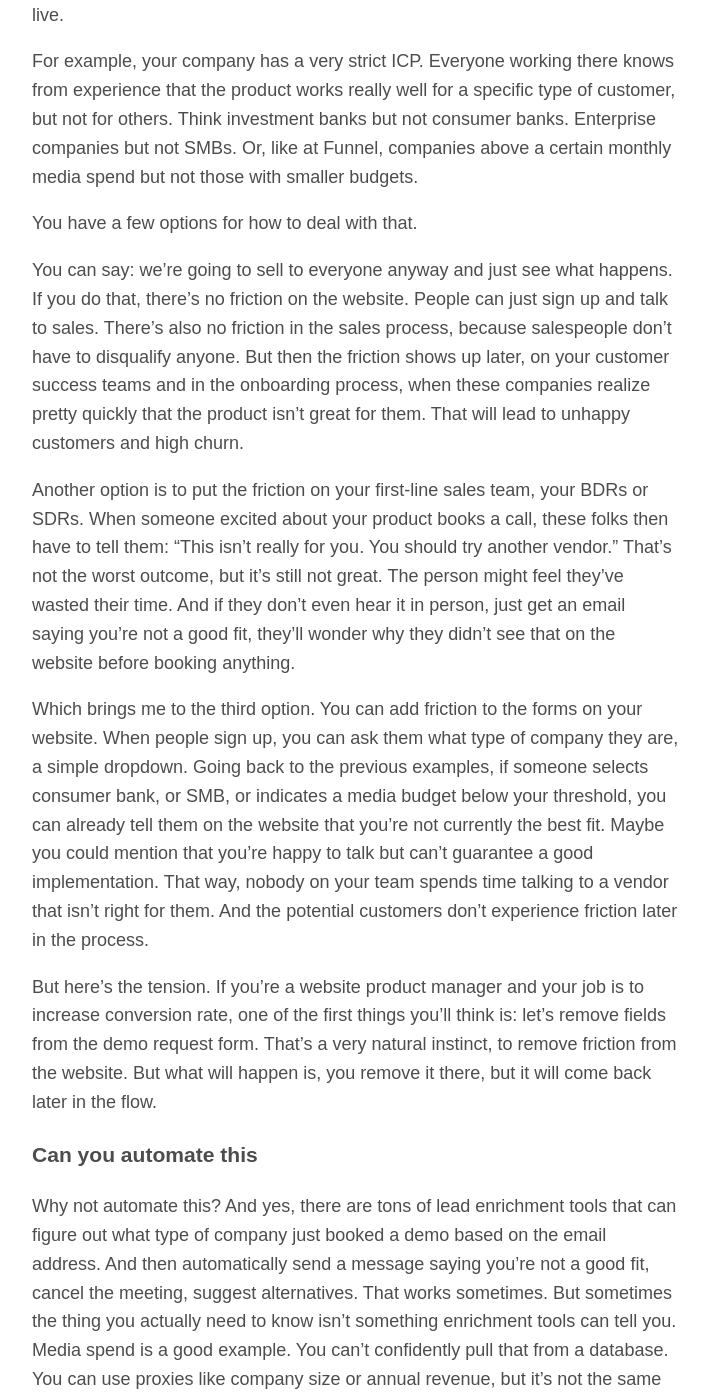
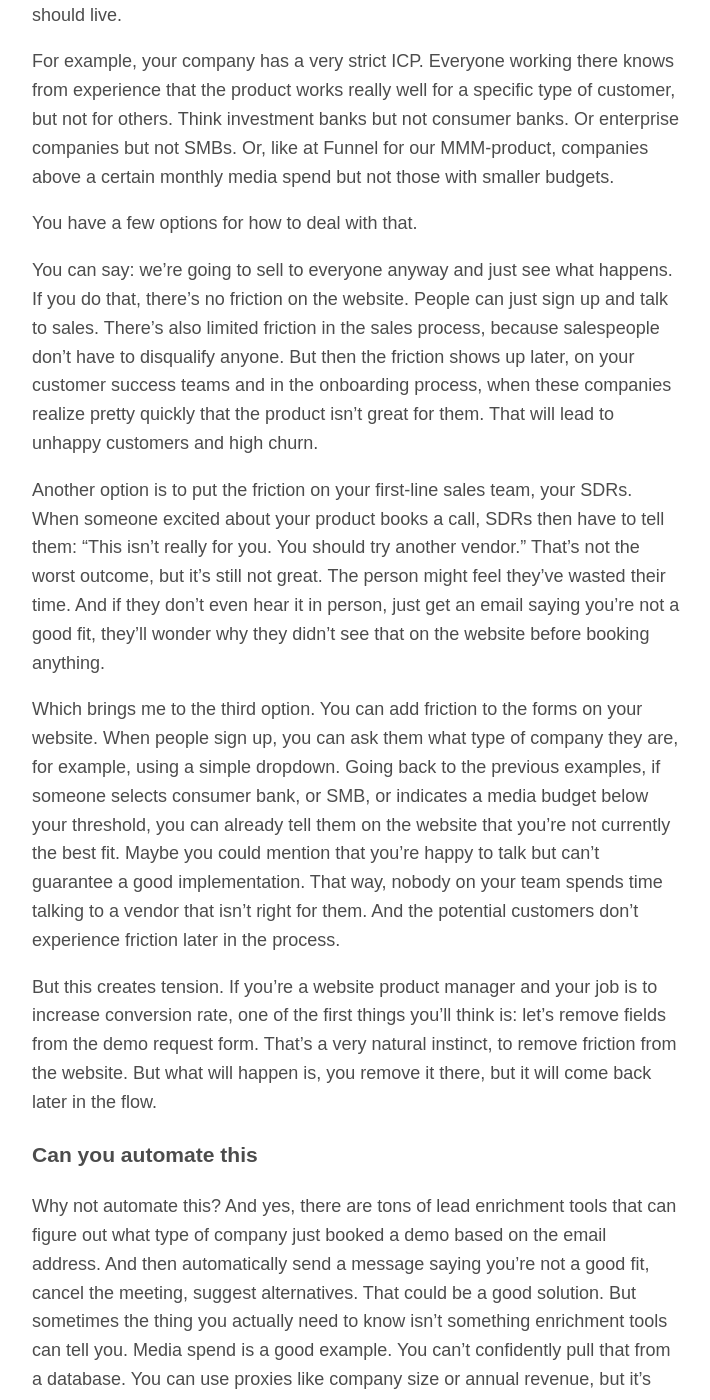
Before and after one commit to tfrenkiel040/website, a Jekyll site: the page built from _posts/2026-03-24-growth-is-about-friction.md, in a window 1280 px wide and 1400 px high, scrolled down 449 px. Shown: the whole window, without its empty margins (284-994 px from the left). Built offline with Jekyll 4.4.1, drawn with Linux system fonts in a browser that asks for light colours; some of the changed text lies outside the part shown.

Commit message:
Update 2026-03-24-growth-is-about-friction.md

```diff
--- a/_posts/2026-03-24-growth-is-about-friction.md
+++ b/_posts/2026-03-24-growth-is-about-friction.md
@@ -5,42 +5,44 @@
 categories: [Marketing, Product]
 ---
 
-Growth is about friction. Most of the times it's about removing friction, but sometimes it's also about adding it. And here's why.
+Growth is about friction. Most of the times it's about removing friction, but sometimes it's also about adding it.
 
-When you remove friction somewhere in a user experience flow, the friction comes back somewhere else. So the question shouldn't be how to eliminate friction altogether. It's about making a deliberate choice about where it should live.
+When you remove friction somewhere in a user experience flow, the friction often comes back somewhere else. So the question shouldn't be how to eliminate friction altogether. It's more about making a deliberate choice about where it should live.
 
-For example, your company has a very strict ICP. Everyone working there knows from experience that the product works really well for a specific type of customer, but not for others. Think investment banks but not consumer banks. Enterprise companies but not SMBs. Or, like at Funnel, companies above a certain monthly media spend but not those with smaller budgets.
+For example, your company has a very strict ICP. Everyone working there knows from experience that the product works really well for a specific type of customer, but not for others. Think investment banks but not consumer banks. Or enterprise companies but not SMBs. Or, like at Funnel for our MMM-product, companies above a certain monthly media spend but not those with smaller budgets.
 
 You have a few options for how to deal with that.
 
-You can say: we're going to sell to everyone anyway and just see what happens. If you do that, there's no friction on the website. People can just sign up and talk to sales. There's also no friction in the sales process, because salespeople don't have to disqualify anyone. But then the friction shows up later, on your customer success teams and in the onboarding process, when these companies realize pretty quickly that the product isn't great for them. That will lead to unhappy customers and high churn.
+You can say: we're going to sell to everyone anyway and just see what happens. If you do that, there's no friction on the website. People can just sign up and talk to sales. There's also limited friction in the sales process, because salespeople don't have to disqualify anyone. But then the friction shows up later, on your customer success teams and in the onboarding process, when these companies realize pretty quickly that the product isn't great for them. That will lead to unhappy customers and high churn.
 
-Another option is to put the friction on your first-line sales team, your BDRs or SDRs. When someone excited about your product books a call, these folks then have to tell them: "This isn't really for you. You should try another vendor." That's not the worst outcome, but it's still not great. The person might feel they've wasted their time. And if they don't even hear it in person, just get an email saying you're not a good fit, they'll wonder why they didn't see that on the website before booking anything.
+Another option is to put the friction on your first-line sales team, your SDRs. When someone excited about your product books a call, SDRs then have to tell them: "This isn't really for you. You should try another vendor." That's not the worst outcome, but it's still not great. The person might feel they've wasted their time. And if they don't even hear it in person, just get an email saying you're not a good fit, they'll wonder why they didn't see that on the website before booking anything.
 
-Which brings me to the third option. You can add friction to the forms on your website. When people sign up, you can ask them what type of company they are, a simple dropdown. Going back to the previous examples, if someone selects consumer bank, or SMB, or indicates a media budget below your threshold, you can already tell them on the website that you're not currently the best fit. Maybe you could mention that you're happy to talk but can't guarantee a good implementation. That way, nobody on your team spends time talking to a vendor that isn't right for them. And the potential customers don't experience friction later in the process.
+Which brings me to the third option. You can add friction to the forms on your website. When people sign up, you can ask them what type of company they are, for example, using a simple dropdown. Going back to the previous examples, if someone selects consumer bank, or SMB, or indicates a media budget below your threshold, you can already tell them on the website that you're not currently the best fit. Maybe you could mention that you're happy to talk but can't guarantee a good implementation. That way, nobody on your team spends time talking to a vendor that isn't right for them. And the potential customers don't experience friction later in the process.
 
-But here's the tension. If you're a website product manager and your job is to increase conversion rate, one of the first things you'll think is: let's remove fields from the demo request form. That's a very natural instinct, to remove friction from the website. But what will happen is, you remove it there, but it will come back later in the flow.
+But this creates tension. If you're a website product manager and your job is to increase conversion rate, one of the first things you'll think is: let's remove fields from the demo request form. That's a very natural instinct, to remove friction from the website. But what will happen is, you remove it there, but it will come back later in the flow.
 
 ### Can you automate this
 
-Why not automate this? And yes, there are tons of lead enrichment tools that can figure out what type of company just booked a demo based on the email address. And then automatically send a message saying you're not a good fit, cancel the meeting, suggest alternatives. That works sometimes.
+Why not automate this? And yes, there are tons of lead enrichment tools that can figure out what type of company just booked a demo based on the email address. And then automatically send a message saying you're not a good fit, cancel the meeting, suggest alternatives. That could be a good solution.
 But sometimes the thing you actually need to know isn't something enrichment tools can tell you. Media spend is a good example. You can't confidently pull that from a database. You can use proxies like company size or annual revenue, but it's not the same thing. And regardless, you still don't know how much time that person has already spent researching you. If they've been deep in your website for an hour, that automated email is still going to feel bad. Its not a great user experience to try to contact a company only to get an automated email back saying they don't want to sell to you.
 
 This is actually what makes product marketing and clear positioning so important, and why it needs to be reflected on the website. If your website is a well-built product, it should naturally communicate who the product is for, and implicitly, who it isn't for.
+This also reflects how a website is not *only* a lead generation engine. It also needs to be a reflection of your brand and product.
 
 ## How do companies actually handle this?
 
-I looked at how a few companies handle this in practice, specifically at their sign-up and demo request flows. The pattern that emerges is pretty consistent, and it maps almost perfectly onto the theory above.
+I looked at how a few companies handle this in practice, specifically at their sign-up and demo request flows. The pattern that emerges is pretty consistent.
 
-Most modern B2B SaaS companies run two parallel streams. One is a self-serve track with almost no friction: you sign up with Google or GitHub, you're in the product in seconds, and the company bets that if the product is good enough, you'll upgrade or expand on your own. The other is a sales-assisted track, usually a "request a demo" or "contact sales" form, where the friction is deliberately higher because the goal is different. You're not just creating an account, you're entering a conversation with a human, and both sides benefit from some qualification upfront.
+Most modern B2B SaaS companies run two parallel streams. One is a self-serve track with almost no friction: you sign up with Google or GitHub, you're in the product in seconds, and the company bets that if the product is good enough and you're a good fit, you'll upgrade or expand on your own. The other is a sales-assisted track, usually a "request a demo" or "contact sales" form, where the friction is deliberately higher because the goal is different. You're not just creating an account, you're entering a conversation with a human, and both sides benefit from some qualification upfront.
 
 HubSpot is a clean example of this. Their free account signup is just an email address and a few SSO buttons. No company name, no job title, nothing. But if you click "Talk to Sales," you hit a seven-field form asking for your website URL, number of employees, and company location:
 
 ![HubSpot free signup vs. Get a Demo form](/assets/images/hubspot.png)
+<p class="f6 i tc gray">HubSpot free signup vs. Talk to Sales form</p>
 
-Now I didnt sign up for free, and there are probably some more fields after creating your account. But the friction (of having to add more information) is not in the form on the website, the friction is then in the next step, in the product.
+Now I didnt sign up for free, and there are probably some more fields after creating your account. But the friction of having to add more information is not in the form on the website, the friction is then in the next step, in the product.
 
-Lovable does something even more deliberate. The homepage doesn't have a form at all. It's just a text box that says "Ask Lovable to create..." You type something, hit enter, and a modal pops up asking you to create a free account with SSO. You're in the product within seconds. The product is the top of funnel. The qualification happens implicitly, through what you build and whether you stick around. But if you find your way to their enterprise page and click "Get a Demo," there's a proper multi-step form: name, work email, phone, company website. The ICP filtering is just done at a completely different layer than the website.
+I also looked at an "AI-native" company, Lovable. Their homepage is similar to ChatGPT and Google. It's just a text box that says "Ask Lovable to create..." You type something, hit enter, and a modal pops up asking you to create a free account with SSO. You're in the product within seconds. But if you find your way to their enterprise page and click "Get a Demo," there's a proper multi-step form: name, work email, phone, company website. The ICP filtering is just done at a completely different layer than the website.
 
 <div class="flex flex-wrap justify-between">
   <div class="w-100 w-50-ns pa1">
@@ -55,7 +57,7 @@
 ![Lovable enterprise demo request form](/assets/images/lovable enterprise.png)
 <p class="f6 i tc gray">Enterprise flow</p>
 
-Salesforce is the interesting contrast, and honestly the most revealing. They have a "Try for free" button that sounds like a self-serve PLG motion. But if you click it, you get an 8-question form split across three steps: first name, last name, job title, then company size, company name, country, then phone and email. They've broken it into steps to make it feel lighter, but it's collecting exactly the same information as their "Contact me" enterprise form. There is no genuinely low-friction track at Salesforce. Everyone who signs up, whether they clicked "free trial" or "talk to sales," goes through the same qualification process. That's a deliberate choice, and it probably makes sense for them. Their buyer isn't someone casually trying things out on a Tuesday afternoon. It's a VP of Sales at a large company who expects a relationship. The friction is almost part of the product positioning.
+Salesforce is the interesting contrast, and the most revealing. They have a "Try for free" button that sounds like a self-serve PLG motion. But if you click it, you get an 8-question form split across three steps: first name, last name, job title, then company size, company name, country, then phone and email. They've broken it into steps to make it feel lighter, but it's collecting exactly the same information as their "Contact me" enterprise form. There is no genuinely low-friction track at Salesforce. Everyone who signs up, whether they clicked "free trial" or "talk to sales," goes through the same qualification process. That's a deliberate choice, and it probably makes sense for them. Their buyer isn't someone casually trying things out on a Tuesday afternoon.
 
 ![Salesforce free trial signup form](/assets/images/salesforce.png)
 <p class="f6 i tc gray">Step one of a three step form to create a free account</p>
```
